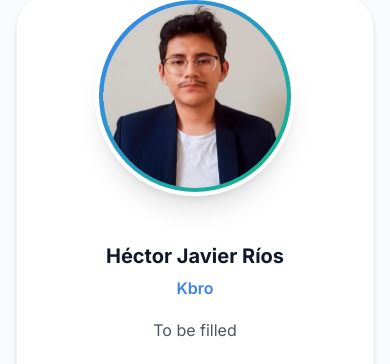
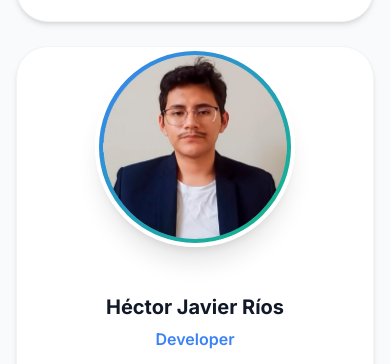
Before and after one commit to Grupo-2-Aplicaciones-Web-ResiSeguro/Landing-Page, a plain HTML site: page index.html in a window 390 px wide. Shown: the part 8667-9031 px from the top of the page. Drawn offline with Linux system fonts and the light colour scheme.

Commit message:
fix: update contact phone numbers and team member descriptions

```diff
--- a/index.html
+++ b/index.html
@@ -617,7 +617,7 @@
                     <ul class="footer-links" role="list">
                         <li role="listitem"><a href="#" onclick="window.SupportModule.openHelp()" data-translate="footer-help">Centro de Ayuda</a></li>
                         <li role="listitem"><a href="#" onclick="window.ClaimsModule.openModal()" data-translate="footer-claims">Hacer Reclamo</a></li>
-                        <li role="listitem"><a href="tel:+51900000000" data-translate="footer-phone">+51 900 000 000</a></li>
+                        <li role="listitem"><a href="tel:+51989752595" data-translate="footer-phone">+51 989 752 595</a></li>
                     </ul>
                 </div>
             </div>
--- a/js/app.js
+++ b/js/app.js
@@ -69,11 +69,11 @@ window.ContactModule = {
                 <div style="display:grid;gap:1rem;margin:1.5rem 0">
                     <div style="padding:1rem;background:var(--gray-100);border-radius:8px">
                         <h4><i class="fas fa-phone" style="color:var(--primary);margin-right:0.5rem"></i>${isEs ? 'Teléfono' : 'Phone'}</h4>
-                        <p>+51 900 000 000</p>
+                        <p>+51989752595</p>
                     </div>
                     <div style="padding:1rem;background:var(--gray-100);border-radius:8px">
                         <h4><i class="fab fa-whatsapp" style="color:var(--success);margin-right:0.5rem"></i>WhatsApp</h4>
-                        <a href="https://wa.me/51900000000" class="btn btn-primary btn-sm" target="_blank">${isEs ? 'Chatear' : 'Chat'}</a>
+                        <a href="https://wa.me/51989752595" class="btn btn-primary btn-sm" target="_blank">${isEs ? 'Chatear' : 'Chat'}</a>
                     </div>
                     <div style="padding:1rem;background:var(--gray-100);border-radius:8px">
                         <h4><i class="fas fa-envelope" style="color:var(--secondary);margin-right:0.5rem"></i>Email</h4>
--- a/js/modules/language.js
+++ b/js/modules/language.js
@@ -93,16 +93,16 @@ const LanguageModule = (function() {
             'cta-secondary': 'Conocer al Equipo',
             'team-title': 'Nuestro Equipo',
             'team-subtitle': 'Conoce a los innovadores detrás de ResiCare, comprometidos con transformar la protección para estudiantes.',
-            'team-jude-role': 'CEO de todo',
-            'team-jude-description': 'faltaxd',
-            'team-hector-role': 'Kbro',
-            'team-hector-description': 'faltaxd',
-            'team-jose-role': 'faltaxd',
-            'team-jose-description': 'faltaxd',
-            'team-vanessa-role': 'faltaxd',
-            'team-vanessa-description': 'faltaxd',
-            'team-carlo-role': 'faltaxd',
-            'team-carlo-description': 'faltaxd',
+            'team-jude-role': 'Developer',
+            'team-jude-description': 'Responsable, proactivo y colaborador, aporta ideas útiles y cumple con sus tareas a tiempo.',
+            'team-hector-role': 'Developer',
+            'team-hector-description': 'Especialista en desarrollo y tecnología del equipo.',
+            'team-jose-role': 'Developer',
+            'team-jose-description': 'Comprometido y creativo, busca soluciones, valora la comunicación y el trabajo en equipo.',
+            'team-vanessa-role': 'Developer',
+            'team-vanessa-description': 'Estudiante responsable, adaptable y confiable, con conocimientos en programación y desarrollo web/apps.',
+            'team-carlo-role': 'Developer',
+            'team-carlo-description': 'Responsable, organizado y dispuesto a colaborar para lograr un buen trabajo en equipo.',
             'team-values-title': 'Nuestros Valores',
             'team-value-1-title': 'Empatía',
             'team-value-1-description': 'Entendemos las necesidades reales de los estudiantes y sus familias.',
@@ -127,7 +127,7 @@ const LanguageModule = (function() {
             'footer-help': 'Centro de Ayuda',
             'footer-claims': 'Hacer Reclamo',
             'footer-chat': 'Chat en Vivo',
-            'footer-phone': '+51 900 000 000',
+            'footer-phone': '+51989752595',
             'footer-copyright': '© 2025 ResiSeguro. Todos los derechos reservados. | Diseñado con ❤️ para estudiantes',
             'modal-login-title': 'Iniciar Sesión',
             'modal-contact-title': 'Contacto',
@@ -240,16 +240,16 @@ const LanguageModule = (function() {
             'cta-secondary': 'Meet the Team',
             'team-title': 'Our Team',
             'team-subtitle': 'Meet the innovators behind ResiCare, committed to transforming protection for students.',
-            'team-jude-role': 'CEO of everything',
-            'team-jude-description': 'To be filled',
-            'team-hector-role': 'Kbro',
-            'team-hector-description': 'To be filled',
-            'team-jose-role': 'To be filled',
-            'team-jose-description': 'To be filled',
-            'team-vanessa-role': 'To be filled',
-            'team-vanessa-description': 'To be filled',
-            'team-carlo-role': 'To be filled',
-            'team-carlo-description': 'To be filled',
+            'team-jude-role': 'Developer',
+            'team-jude-description': 'Responsible, proactive and collaborative, contributes useful ideas and completes tasks on time.',
+            'team-hector-role': 'Developer',
+            'team-hector-description': 'Development and technology specialist of the team.',
+            'team-jose-role': 'Developer',
+            'team-jose-description': 'Committed and creative, seeks solutions, values communication and teamwork.',
+            'team-vanessa-role': 'Developer',
+            'team-vanessa-description': 'Responsible, adaptable and reliable student, with knowledge in programming and web/app development.',
+            'team-carlo-role': 'Developer',
+            'team-carlo-description': 'Responsible, organized and willing to collaborate to achieve good teamwork.',
             'team-values-title': 'Our Values',
             'team-value-1-title': 'Empathy',
             'team-value-1-description': 'We understand the real needs of students and their families.',
@@ -274,7 +274,7 @@ const LanguageModule = (function() {
             'footer-help': 'Help Center',
             'footer-claims': 'Make Claim',
             'footer-chat': 'Live Chat',
-            'footer-phone': '+51 900 000 000',
+            'footer-phone': '+51989752595',
             'footer-copyright': '© 2025 ResiSeguro. All rights reserved. | Designed with ❤️ for students',
             'modal-login-title': 'Sign In',
             'modal-contact-title': 'Contact',
```
